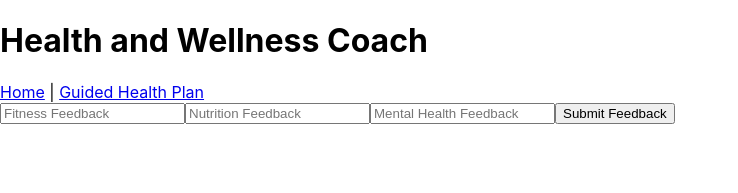
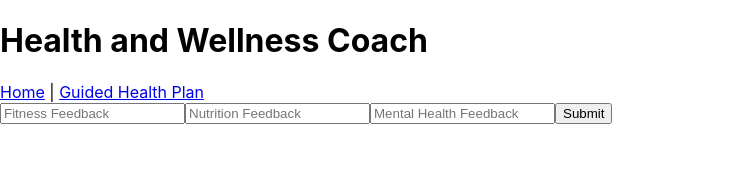
Before and after one commit to Prithviraj8/AIHealthCoachUI, a React (Create React App) app: page /feedback in a window 1280 px wide. Shown: the top 193 px of the page, without its empty margins (0-738 px from the left). Built offline with nearby package versions, Linux system fonts and the light colour scheme.

Commit message:
add loading message

```diff
--- a/src/components/FeedbackForm.js
+++ b/src/components/FeedbackForm.js
@@ -39,7 +39,8 @@ function FeedbackPage() {
         <input type="text" name="fitness_feedback" placeholder="Fitness Feedback" value={feedback.fitness_feedback} onChange={handleChange} />
         <input type="text" name="nutrition_feedback" placeholder="Nutrition Feedback" value={feedback.nutrition_feedback} onChange={handleChange} />
         <input type="text" name="mental_health_feedback" placeholder="Mental Health Feedback" value={feedback.mental_health_feedback} onChange={handleChange} />
-        <button type="submit" disabled={loading}>{loading ? 'Submitting...' : 'Submit Feedback'}</button>
+        <button type="submit" disabled={loading}>{loading ? 'Submitting...' : 'Submit'}</button>
+        {loading && <p>Please wait while your fitness plan is generated...</p>}
       </form>
       {modifiedHealthPlan && <HealthPlanDisplay healthPlan={modifiedHealthPlan} />}
     </div>
--- a/src/components/GuidedHealthPlanForm.js
+++ b/src/components/GuidedHealthPlanForm.js
@@ -62,6 +62,7 @@ function GuidedHealthPlanForm() {
         <input type="text" name="nutrition_feedback" placeholder="Nutrition Feedback" value={userData.nutrition_feedback} onChange={handleChange} />
         <input type="text" name="mental_health_feedback" placeholder="Mental Health Feedback" value={userData.mental_health_feedback} onChange={handleChange} />
         <button type="submit" disabled={loading}>{loading ? 'Submitting...' : 'Submit'}</button>
+      {loading && <p>Please wait while your fitness plan is generated...</p>}
       </form>
       {healthPlan && <HealthPlanDisplay healthPlan={healthPlan} />}
     </div>
--- a/src/components/UserDataForm.js
+++ b/src/components/UserDataForm.js
@@ -55,7 +55,8 @@ function Home() {
       <input type="text" name="fitness_goals" placeholder="Fitness Goals" value={userData.fitness_goals} onChange={handleChange} required />
       <input type="text" name="dietary_preferences" placeholder="Dietary Preferences" value={userData.dietary_preferences} onChange={handleChange} required />
       <input type="text" name="mental_health_goals" placeholder="Mental Health Goals" value={userData.mental_health_goals} onChange={handleChange} required />
-      <button type="submit" disabled={loading}>{loading ? 'Submitting...' : 'Get Health Plan'}</button>
+      <button type="submit" disabled={loading}>{loading ? 'Submitting...' : 'Submit'}</button>
+      {loading && <p>Please wait while your fitness plan is generated...</p>}
     </form>
     {healthPlan && <HealthPlanDisplay healthPlan={healthPlan} />}
     </div>
```
